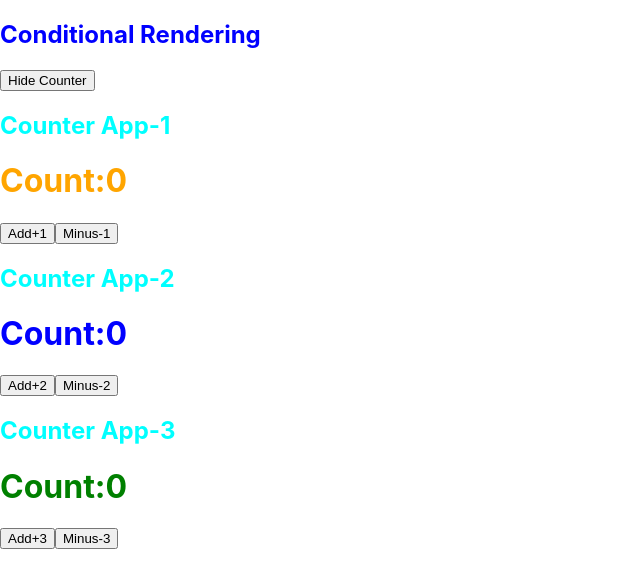
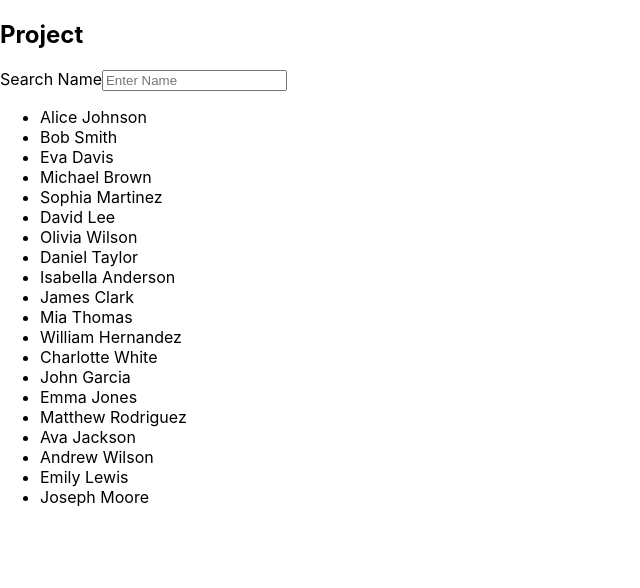
Before and after one commit to chandu-0214/Batch_sept_reactjs, a React (Create React App) app: page / in a window 1280 px wide. Shown: the top 588 px of the page, without its empty margins (0-640 px from the left). Built offline with nearby package versions, Linux system fonts and the light colour scheme.

Commit message:
first commit

```diff
--- a/src/App.js
+++ b/src/App.js
@@ -1,10 +1,10 @@
 import './App.css';
-import ConditionalRendering from './components/state and events/conditionalRendering';
+import Project from './components/state and events/project';
 
 function App() {
   return (
    <div>
-    <ConditionalRendering/>
+    <Project/>
    </div>
   );
 }
--- a/src/components/basic/listitem.js
+++ b/src/components/basic/listitem.js
@@ -1,7 +1,6 @@
 import React from 'react'
 
 function Listitem(props) {
-  console.log(props,'props in listitem ')
   return (
     <div>
         <li>{props.name}</li>
--- /dev/null
+++ b/src/components/state and events/project.js
@@ -0,0 +1,55 @@
+import React, { useState } from 'react'
+import Listitem from '../basic/listitem'
+
+function Project() {
+    const person_names = [
+        "Alice Johnson",
+        "Bob Smith",
+        "Eva Davis",
+        "Michael Brown",
+        "Sophia Martinez",
+        "David Lee",
+        "Olivia Wilson",
+        "Daniel Taylor",
+        "Isabella Anderson",
+        "James Clark",
+        "Mia Thomas",
+        "William Hernandez",
+        "Charlotte White",
+        "John Garcia",
+        "Emma Jones",
+        "Matthew Rodriguez",
+        "Ava Jackson",
+        "Andrew Wilson",
+        "Emily Lewis",
+        "Joseph Moore"
+    ]
+    const [personArray, setpersonArray] = useState(person_names)
+    const handleInputSearch = (event)=>{
+        console.log(event.target.value)
+        const filteredNamesArray = person_names.filter((eachName)=>{
+            return eachName.toLowerCase().includes((event.target.value).toLowerCase())
+        })
+        console.log(filteredNamesArray)
+        setpersonArray(filteredNamesArray)
+        console.log("Input trigerred")
+    }
+  return (
+    <div>
+        <h2>Project</h2>
+        <div>
+            <label htmlfor="name">Search Name</label>
+            <input  onChange={handleInputSearch} type='search' placeholder='Enter Name'/>
+            <ul>
+          {
+            personArray.length>0 ? personArray.map((eachItem,index)=>{
+              return <Listitem name={eachItem} key={index}/>
+            }) : "No Name Found"
+          }
+        </ul>
+        </div>
+    </div>
+  )
+}
+
+export default Project
```
